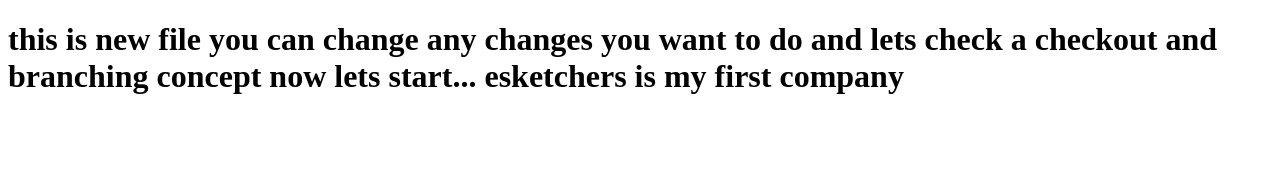
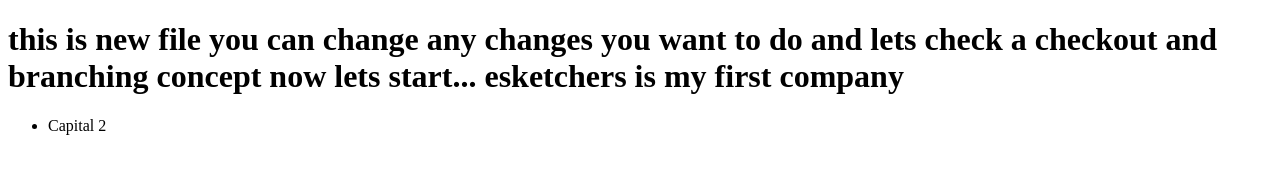
Before and after one commit to mftleo/firstgitapp, a plain HTML site: page file2.html in a window 1280 px wide. Drawn offline with Linux system fonts and the light colour scheme.

Commit message:
commit 1

```diff
--- a/file2.html
+++ b/file2.html
@@ -11,5 +11,8 @@
 		now lets start...
 		esketchers is my first company
 	</h1>
+	<ul>
+		<li>	Capital 2	</li>
+	</ul>
 </body>
 </html>
```
